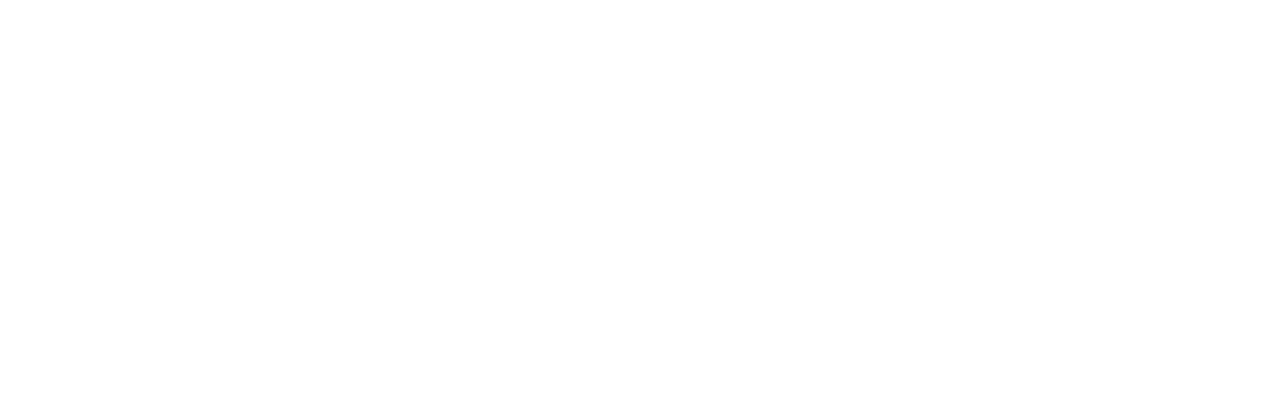
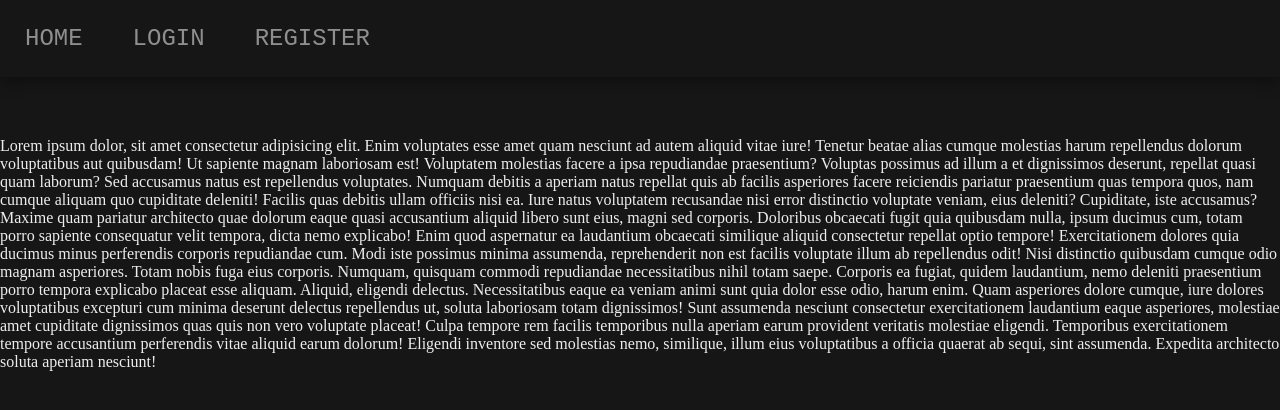
Before and after one commit to kardahim/finance-tracker-frontend, a Vue app: page / in a window 1280 px wide. Before the commit this address had no page. Shown: the top 410 px of the page. Built offline with nearby package versions, Linux system fonts and the light colour scheme.

Commit message:
add navbar

```diff
--- a/src/App.vue
+++ b/src/App.vue
@@ -1,7 +1,10 @@
-<script setup lang="ts"></script>
+<script setup lang="ts">
+import NavigationBar from './components/NavigationBar.vue'
+</script>
 
 <template>
-  <div></div>
+  <navigation-bar />
+  <router-view></router-view>
 </template>
 
 <style scoped lang="scss"></style>
--- /dev/null
+++ b/src/assets/styles/main.scss
@@ -0,0 +1,13 @@
+@import './variables.scss';
+
+* {
+  margin: 0;
+  padding: 0;
+  box-sizing: border-box;
+}
+
+#app {
+  min-height: 100vh;
+  background-color: $background-color;
+  color: $text-color;
+}
--- /dev/null
+++ b/src/assets/styles/variables.scss
@@ -0,0 +1,4 @@
+// colors
+$accent-color: #ffd600;
+$background-color: #161616;
+$text-color: #eeeeee;
--- /dev/null
+++ b/src/components/NavigationBar.vue
@@ -0,0 +1,63 @@
+<!-- Original style by G. Rohit -->
+<!-- https://codepen.io/grohit/pen/jObGzdG -->
+
+<template>
+  <nav class="navigation">
+    <ul class="navigation__items">
+      <li><router-link to="/" data-item="Home">Home</router-link></li>
+      <li><router-link to="/login" data-item="Login">Login</router-link></li>
+      <li><router-link to="/register" data-item="Register">Register</router-link></li>
+    </ul>
+  </nav>
+</template>
+
+<style scoped lang="scss">
+@import '../assets/styles/variables.scss';
+.navigation {
+  width: 100%;
+  background: $background-color;
+  // position: fixed;
+  font-family: Hack, monospace;
+  box-shadow: rgba(0, 0, 0, 0.35) 0px 5px 15px;
+  margin-bottom: 60px;
+
+  &__items {
+    list-style: none;
+    display: flex;
+
+    li {
+      margin: 25px;
+
+      a {
+        text-decoration: none;
+        color: #8f8f8f;
+        font-size: 24px;
+        font-weight: 400;
+        transition: all 0.5s ease-in-out;
+        position: relative;
+        text-transform: uppercase;
+
+        &::before {
+          content: attr(data-item);
+          transition: 0.5s;
+          color: $accent-color;
+          position: absolute;
+          top: 0;
+          bottom: 0;
+          left: 0;
+          right: 0;
+          width: 0;
+          overflow: hidden;
+        }
+
+        &:hover {
+          &::before {
+            width: 100%;
+            transition: all 0.5s ease-in-out;
+          }
+        }
+      }
+    }
+  }
+}
+</style>
--- a/src/main.ts
+++ b/src/main.ts
@@ -1,3 +1,4 @@
+import './assets/styles/main.scss'
 import { createApp } from 'vue'
 import { createPinia } from 'pinia'
 
--- a/src/router/index.ts
+++ b/src/router/index.ts
@@ -3,19 +3,21 @@
 const router = createRouter({
   history: createWebHistory(import.meta.env.BASE_URL),
   routes: [
-    // {
-    //   path: '/',
-    //   name: 'home',
-    //   component: HomeView
-    // },
-    // {
-    //   path: '/about',
-    //   name: 'about',
-    //   // route level code-splitting
-    //   // this generates a separate chunk (About.[hash].js) for this route
-    //   // which is lazy-loaded when the route is visited.
-    //   component: () => import('../views/AboutView.vue')
-    // }
+    {
+      path: '/',
+      name: 'home',
+      component: () => import('../views/HomeView.vue')
+    },
+    {
+      path: '/login',
+      name: 'login',
+      component: () => import('../views/LoginView.vue')
+    },
+    {
+      path: '/register',
+      name: 'register',
+      component: () => import('../views/RegisterView.vue')
+    }
   ]
 })
 
--- /dev/null
+++ b/src/views/HomeView.vue
@@ -0,0 +1,33 @@
+<template>
+  Lorem ipsum dolor, sit amet consectetur adipisicing elit. Enim voluptates esse amet quam nesciunt
+  ad autem aliquid vitae iure! Tenetur beatae alias cumque molestias harum repellendus dolorum
+  voluptatibus aut quibusdam! Ut sapiente magnam laboriosam est! Voluptatem molestias facere a ipsa
+  repudiandae praesentium? Voluptas possimus ad illum a et dignissimos deserunt, repellat quasi quam
+  laborum? Sed accusamus natus est repellendus voluptates. Numquam debitis a aperiam natus repellat
+  quis ab facilis asperiores facere reiciendis pariatur praesentium quas tempora quos, nam cumque
+  aliquam quo cupiditate deleniti! Facilis quas debitis ullam officiis nisi ea. Iure natus
+  voluptatem recusandae nisi error distinctio voluptate veniam, eius deleniti? Cupiditate, iste
+  accusamus? Maxime quam pariatur architecto quae dolorum eaque quasi accusantium aliquid libero
+  sunt eius, magni sed corporis. Doloribus obcaecati fugit quia quibusdam nulla, ipsum ducimus cum,
+  totam porro sapiente consequatur velit tempora, dicta nemo explicabo! Enim quod aspernatur ea
+  laudantium obcaecati similique aliquid consectetur repellat optio tempore! Exercitationem dolores
+  quia ducimus minus perferendis corporis repudiandae cum. Modi iste possimus minima assumenda,
+  reprehenderit non est facilis voluptate illum ab repellendus odit! Nisi distinctio quibusdam
+  cumque odio magnam asperiores. Totam nobis fuga eius corporis. Numquam, quisquam commodi
+  repudiandae necessitatibus nihil totam saepe. Corporis ea fugiat, quidem laudantium, nemo deleniti
+  praesentium porro tempora explicabo placeat esse aliquam. Aliquid, eligendi delectus.
+  Necessitatibus eaque ea veniam animi sunt quia dolor esse odio, harum enim. Quam asperiores dolore
+  cumque, iure dolores voluptatibus excepturi cum minima deserunt delectus repellendus ut, soluta
+  laboriosam totam dignissimos! Sunt assumenda nesciunt consectetur exercitationem laudantium eaque
+  asperiores, molestiae amet cupiditate dignissimos quas quis non vero voluptate placeat! Culpa
+  tempore rem facilis temporibus nulla aperiam earum provident veritatis molestiae eligendi.
+  Temporibus exercitationem tempore accusantium perferendis vitae aliquid earum dolorum! Eligendi
+  inventore sed molestias nemo, similique, illum eius voluptatibus a officia quaerat ab sequi, sint
+  assumenda. Expedita architecto soluta aperiam nesciunt!
+</template>
+
+<style lang="scss" scoped>
+div {
+  color: rebeccapurple;
+}
+</style>
--- /dev/null
+++ b/src/views/LoginView.vue
@@ -0,0 +1,3 @@
+<template>
+  <div>LoginView</div>
+</template>
--- /dev/null
+++ b/src/views/RegisterView.vue
@@ -0,0 +1,3 @@
+<template>
+  <div>RegisterView</div>
+</template>
```
